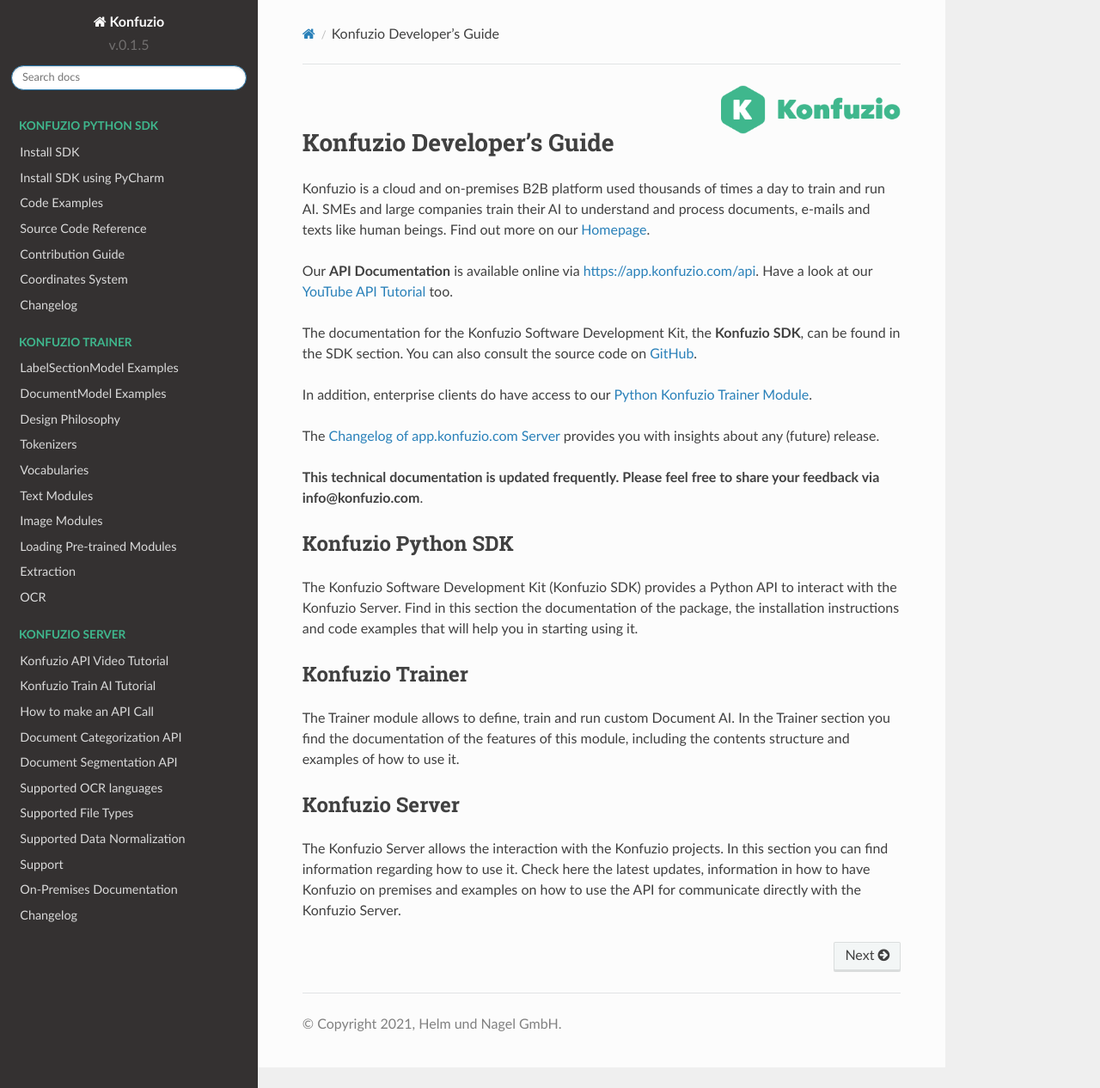
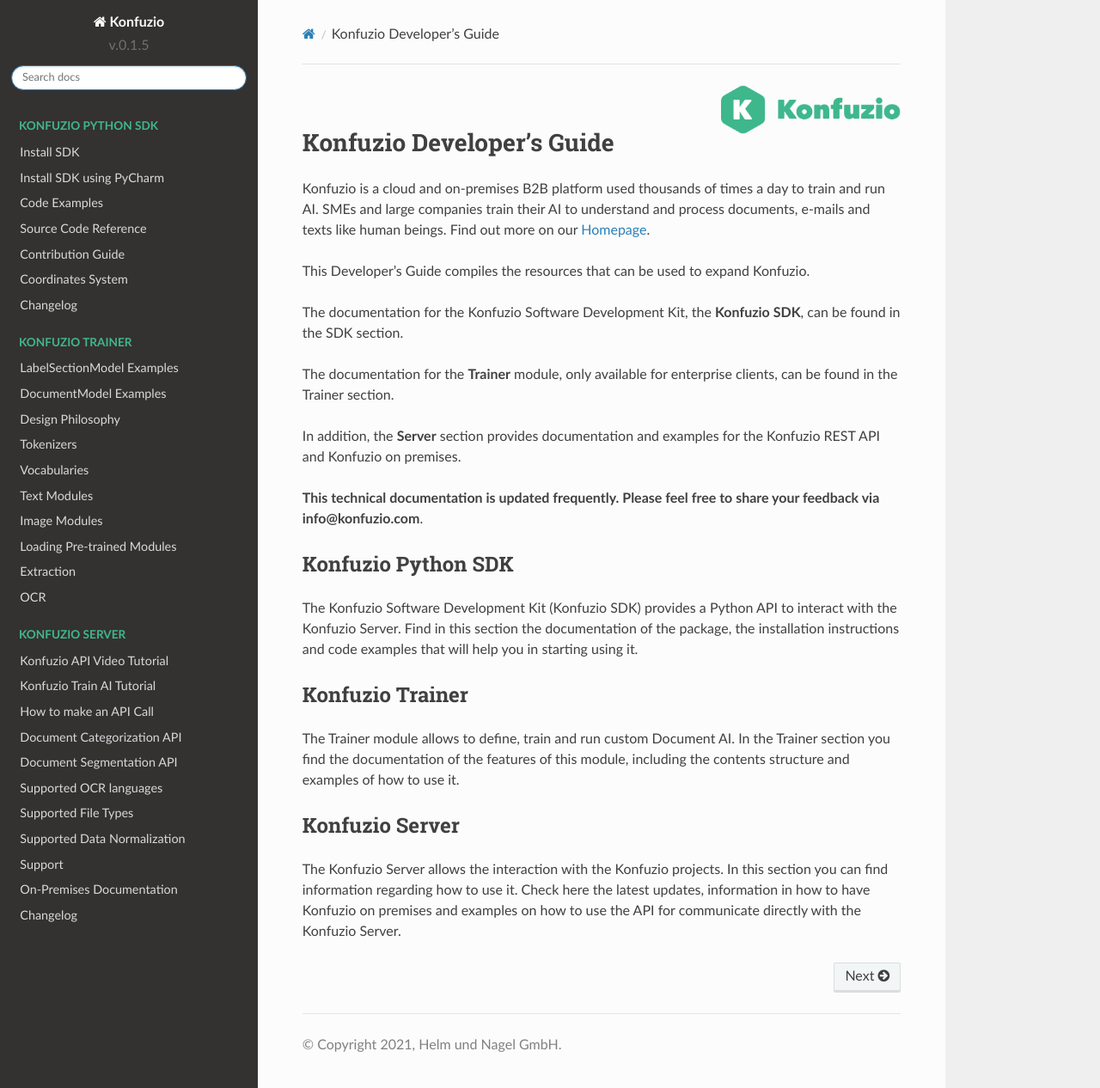
Before and after one commit to konfuzio-ai/konfuzio-sdk, a Sphinx documentation site: the page built from docs/index.rst, in a window 1280 px wide and 1266 px high. Shown: the whole window at 86% size. Built offline with Sphinx 7.4.7 and the Read the Docs theme 2.0.0, drawn with Linux system fonts in a browser that asks for light colours.

Commit message:
update landpage

```diff
--- a/docs/index.rst
+++ b/docs/index.rst
@@ -16,15 +16,13 @@
 SMEs and large companies train their AI to understand and process documents, e-mails and texts like human beings.
 Find out more on our `Homepage <https://konfuzio.com>`_.
 
-Our **API Documentation** is available online via https://app.konfuzio.com/api. Have a look at our
-`YouTube API Tutorial <https://www.youtube.com/watch?v=NZKUrKyFVA8>`_ too.
+This Developer's Guide compiles the resources that can be used to expand Konfuzio.
 
 The documentation for the Konfuzio Software Development Kit, the **Konfuzio SDK**, can be found in the SDK section.
-You can also consult the source code on `GitHub <https://github.com/konfuzio-ai/document-ai-python-sdk>`_.
 
-In addition, enterprise clients do have access to our `Python Konfuzio Trainer Module <./training/training_documentation.html>`_.
+The documentation for the **Trainer** module, only available for enterprise clients, can be found in the Trainer section.
 
-The `Changelog of app.konfuzio.com Server <./web/changelog_app.html>`_ provides you with insights about any (future) release.
+In addition, the **Server** section provides documentation and examples for the Konfuzio REST API and Konfuzio on premises.
 
 **This technical documentation is updated frequently. Please feel free to share your feedback via info@konfuzio.com**.
 
```
Also changed, not shown: docs/training/training_documentation.md (+1 -1 lines), docs/web/api.md (+2 -2 lines).
